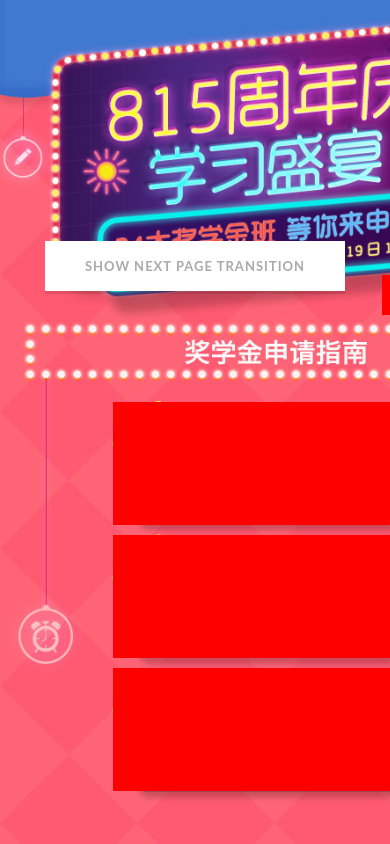
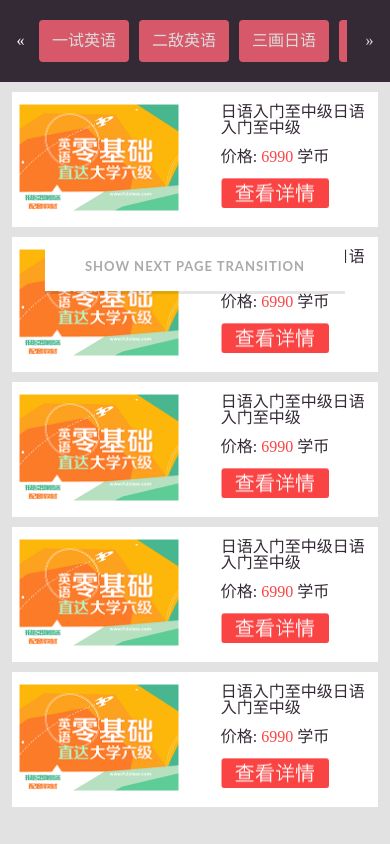
Before and after one commit to blueken/Half, a plain HTML site: page index.html in a window 390 px wide. Drawn offline with Linux system fonts and the light colour scheme.

Commit message:
Bob: select class ok

```diff
--- a/css/style.css
+++ b/css/style.css
@@ -13,6 +13,7 @@
 	background-color: #333;
 	overflow: auto;
 }
+
 img.autofit_window_bgwidth {
 	width: 100%;
 }
@@ -107,3 +108,155 @@ a.choose {
 	margin-top: 965px;
 
 }
+/*question end*/
+
+/*select class*/
+.pt-page-3 {
+	background-color: #e2e2e2;
+	font-size: 1.4rem;
+	font-family: "Microsoft YaHei", "黑体";
+	overflow: auto;
+}
+
+.pt-page-3 .header {
+	background-color: #342a35;
+	height: 82px;
+	margin: 0 auto;
+	overflow: hidden;
+	position: relative;
+}
+.pt-page-3 .header a.control {
+	display: block;
+	width: 82px;
+	height: 82px;
+	line-height: 82px;
+	margin: 0 auto;
+	position: absolute;
+	text-align: center;
+	top: 0;
+}
+.pt-page-3 .header a.prev {
+	left: 0px;
+}
+.pt-page-3 .header a.next {
+
+	right: 0px;
+}
+.pt-page-3 .mask {
+	width: 79%;
+	overflow: hidden;
+	margin: 0 10%;
+}
+.pt-page-3 ul.menu {
+	overflow: hidden;
+	line-height: 42px;
+	height: 42px;
+	margin-top: 20px;
+	width: 1200px;
+}
+.pt-page-3 ul.menu li {
+	float: left;
+
+	background-color: #d65869;
+	margin-right: 10px;
+	border-radius: 6px;
+	padding: 0 10px;
+	width: 130px;
+	text-align: center;
+}
+ul.course_items {
+	max-width: 640px;
+	margin: 0 auto;
+}
+
+ul.course_items li {
+	background-color: #ffffff;
+	height: 255px;
+	width: 94%;
+	margin: 18px 3%;
+	padding: 20px;
+}
+ul.course_items a.item {
+	display: block;
+	width: 640px;
+	height: 216px;
+	margin: 0 auto;
+}
+
+ul.course_items li img {
+	float: left;
+}
+ul.course_items li h3, ul.course_items li p {
+	margin-left: 62%;
+	color: #342a35;
+	margin-top: 5px;
+	margin-bottom: 30px;
+	font-size: 1.6rem;
+}
+ul.course_items li .price {
+	color: #fa4444;
+	font-size: 1.6rem;
+}
+ul.course_items li button {
+	border: 0;
+	outline: 0;
+	width: 215px;
+	height: 61px;
+	text-indent: -2000rem;
+	cursor: pointer;
+	background: url("../img/detail.png") center center no-repeat;
+	/*margin-left: 20px;*/
+}
+
+
+@media (max-width: 640px) {
+	/*select class*/
+	.pt-page-3 {
+		font-size: 1rem;
+	}
+
+	.pt-page-3 ul.menu li {
+
+		border-radius: 4px;
+		padding: 2 3px;
+		width: 90px;
+
+	}
+
+	ul.course_items li img {
+		max-width: 160px;
+		height: auto;
+	}
+
+	ul.course_items li h3, ul.course_items li p {
+		margin-left: 58%;
+		margin-top: 0px;
+		margin-bottom: 13px;
+		font-size: 1rem;
+	}
+	ul.course_items li .price {
+		font-size: 20px;
+	}
+	ul.course_items li button {
+
+		width: 108px;
+		max-height: 30px;
+		background-size: cover;
+	}
+
+	ul.course_items li {
+
+		height: 135px;
+		width: 94%;
+		margin: 10px 3%;
+		padding: 3% 3% 3% 2%;
+
+	}
+	ul.course_items li .price {
+		font-size: 1rem;
+	}
+	.pt-page-3 .header a.control {
+
+		width: 41px;
+	}
+}
--- a/index.html
+++ b/index.html
@@ -24,6 +24,46 @@
 		</div>
 
     	<div id="pt-main" class="pt-perspective">
+            <div class="pt-page pt-page-3">
+                <div class="header">
+                    <a href="#" class="control prev">&laquo;</a>
+                    <div class="mask">
+                    <ul class="menu">
+                        <li><a href="#">一试英语</a></li>
+                        <li><a href="#">二敌英语</a></li>
+                        <li><a href="#">三画日语</a></li>
+                        <li><a href="#">四语种</a></li>
+
+                        <li><a href="#">五试英语</a></li>
+                        <li><a href="#">六敌英语</a></li>
+                        <li><a href="#">七画日语</a></li>
+                        <li><a href="#">八种语种</a></li>
+                    </ul>
+                    </div>
+                    <a href="#" class="control next">&raquo;</a>
+                </div>
+                <div class="content">
+                    <ul class="course_items">
+                        <li>
+                            <a href=""#><img src="img/class_logo.png" alt=""/><h3>日语入门至中级日语入门至中级</h3><p>价格: <span class="price">6990</span> 学币</p><p><button>查看详情</button></p></a>
+                        </li>
+                        <li>
+                            <a href=""#><img src="img/class_logo.png" alt=""/><h3>日语入门至中级日语入门至中级</h3><p>价格: <span class="price">6990</span> 学币</p><p><button>查看详情</button></p></a>
+                        </li>
+                        <li>
+                            <a href=""#><img src="img/class_logo.png" alt=""/><h3>日语入门至中级日语入门至中级</h3><p>价格: <span class="price">6990</span> 学币</p><p><button>查看详情</button></p></a>
+                        </li>
+                        <li>
+                            <a href=""#><img src="img/class_logo.png" alt=""/><h3>日语入门至中级日语入门至中级</h3><p>价格: <span class="price">6990</span> 学币</p><p><button>查看详情</button></p></a>
+                        </li>
+                        <li>
+                            <a href=""#><img src="img/class_logo.png" alt=""/><h3>日语入门至中级日语入门至中级</h3><p>价格: <span class="price">6990</span> 学币</p><p><button>查看详情</button></p></a>
+                        </li>
+
+                    </ul>
+                </div>
+            </div>
+
 			<div class="pt-page pt-page-1">
 				<img class="autofit_window_bg" src="img/bg.jpg" alt="815周年庆学习盛宴 24大奖学金班等你来拿" />
 				<a href="#" class="clever question">常见问题</a>
@@ -38,6 +78,7 @@
                 <a href="#" class="close">关闭</a>
                 <a href="#" class="choose">立即选课</a>
 			</div>
+
 
 
 		</div>
--- a/js/index.js
+++ b/js/index.js
@@ -10,9 +10,38 @@ $(function() {
 	// }).trigger("resize");
 
 	domAutoFitWindow(".clever");
-	qaAutoFitWindow();
+
+
+	selectClassLogin();
 });
+function selectClassLogin() {
+	$(".control.next").click(function(){
+		var li_width = $(window).width() > 640 ? 130 : 90;
+		var li_margin = 10;
+		var step = $(window).width() * 0.65;
+		var oldpos = parseInt($("ul.menu").css("margin-left"));
+		var newpos = oldpos - step;
 
+		var bHiddenExist = !( Math.abs(oldpos) + $(window).width()*0.8 > $("ul.menu li").length * (li_width + li_margin) );
+		if (bHiddenExist) {
+			$("ul.menu").animate({
+				"marginLeft": newpos+'px'
+			});
+		}
+
+	});
+	$(".control.prev").click(function(){
+		var step = $(window).width() * 0.65;
+		var oldpos = parseInt($("ul.menu").css("margin-left"));
+		var newpos = oldpos + step;
+		if (oldpos < 0) {
+
+			$("ul.menu").animate({
+				"marginLeft": newpos+'px'
+			});
+		}
+	});
+}
 
 function bgAutoFitWindow(img_selector) {
 	/*
```
Also changed, not shown: img/class_logo.png (added), img/detail.png (added).
